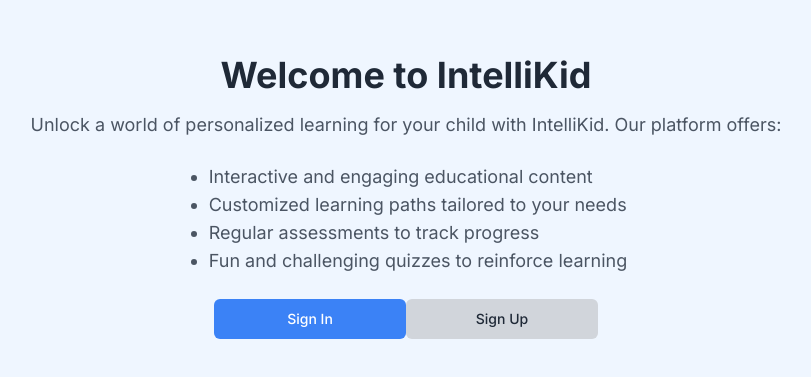
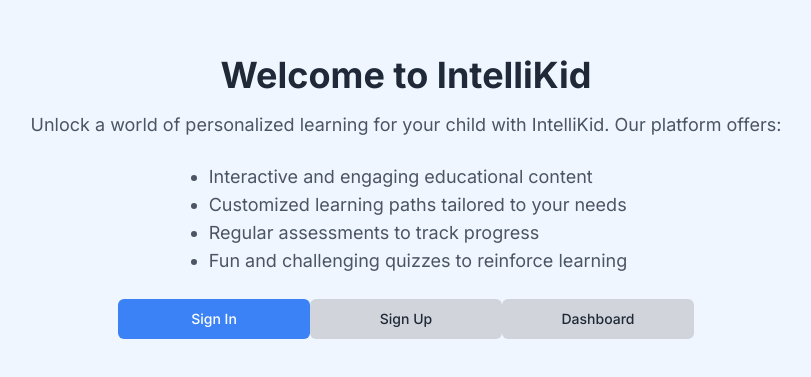
Before and after one commit to Sandhya-Thakur/newdashboard, a Next.js app: page / in a window 1280 px wide. Shown: the part 203-580 px from the top of the page, without its empty margins (234-1045 px from the left). Built offline with nearby package versions, Linux system fonts and the light colour scheme.

Commit message:
Updated React code

```diff
--- a/app/(landing)/page.tsx
+++ b/app/(landing)/page.tsx
@@ -27,6 +27,11 @@
             Sign Up
           </Button>
         </Link>
+        <Link href="/dashboard">
+          <Button className="w-48 bg-gray-300 hover:bg-gray-400 text-gray-800">
+            Dashboard
+          </Button>
+        </Link>
       </div>
     </div>
   );
```
Also changed, not shown: components/navbar.tsx (line endings or trailing spaces).
